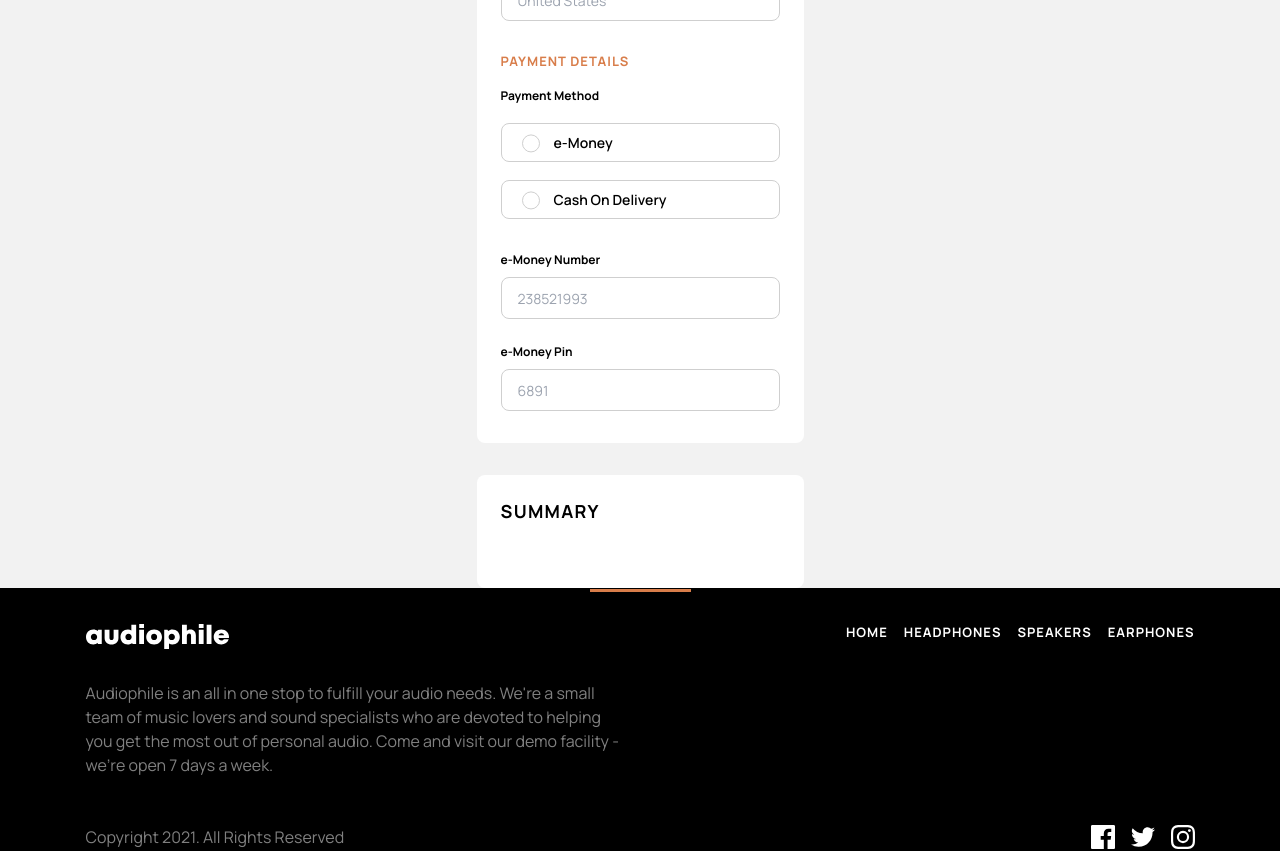
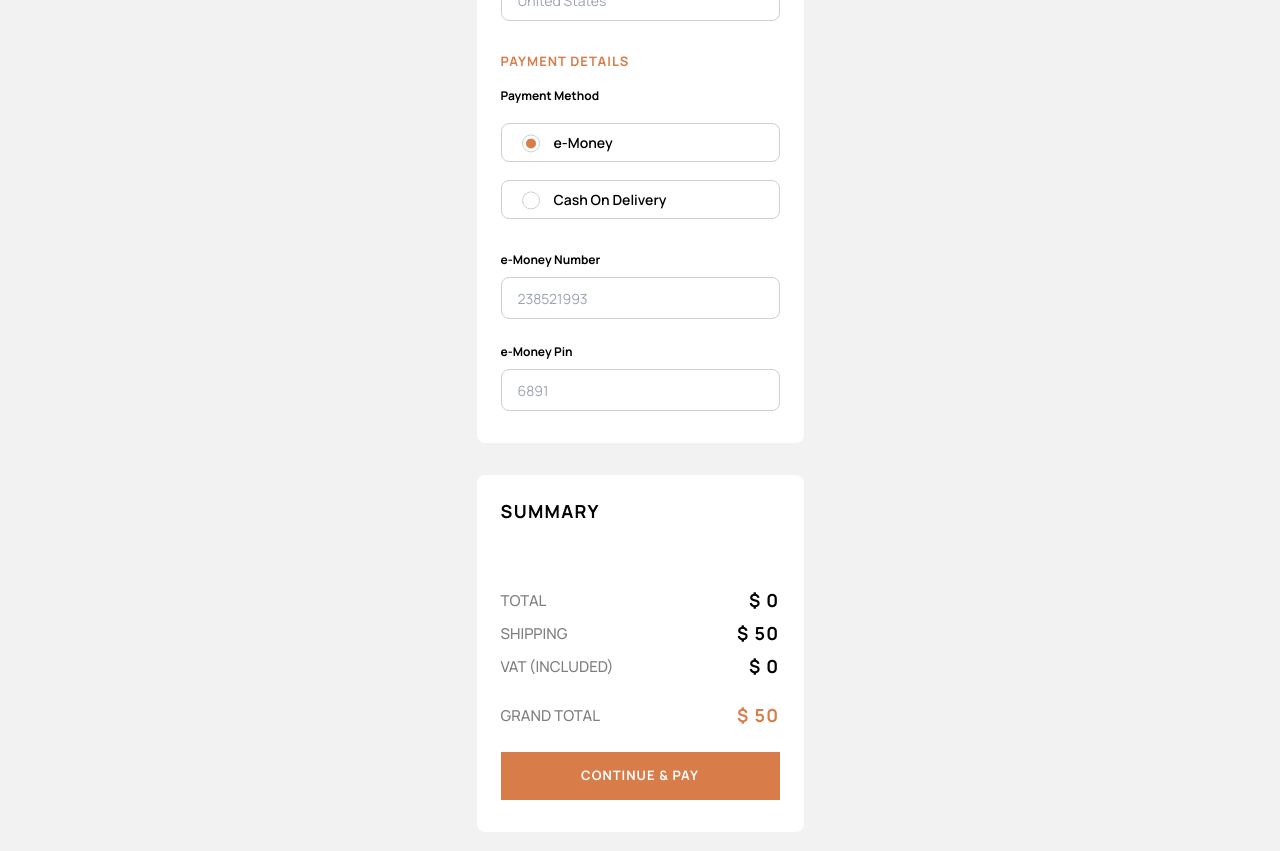
Before and after one commit to seangray-dev/Audiophile, a React (Vite) app: page /checkout in a window 1280 px wide. Shown: the part 1020-1871 px from the top of the page. Built offline with nearby package versions, Linux system fonts and the light colour scheme.

Commit message:
add OrderConfirmation Modal...in prog

```diff
--- a/src/components/pages/Checkout.jsx
+++ b/src/components/pages/Checkout.jsx
@@ -1,14 +1,22 @@
-import React from 'react';
+import React, { useState, useEffect } from 'react';
 import { useNavigate, useLocation } from 'react-router-dom';
+import { Link } from 'react-router-dom';
 import { useForm } from 'react-hook-form';
+import OrderConfirmationModal from '../shared/cart/OrderConfirmationModal';
 import { yupResolver } from '@hookform/resolvers/yup';
 import * as yup from 'yup';
+import { motion } from 'framer-motion';
 
 const Checkout = () => {
   const navigate = useNavigate();
-  const location = useLocation();
-  const cartItems = location.state?.cartItems || [];
-  console.log('cartItems', cartItems);
+  const [cartItems, setCartItems] = useState([]);
+  const [showOrderConfirmationModal, setShowOrderConfirmationModal] =
+    useState(false);
+
+  useEffect(() => {
+    const storedCartItems = JSON.parse(localStorage.getItem('cartItems')) || [];
+    setCartItems(storedCartItems);
+  }, []);
 
   const schema = yup.object().shape({
     name: yup.string().required(),
@@ -38,16 +46,31 @@ const Checkout = () => {
     register,
     handleSubmit,
     formState: { errors },
-  } = useForm({
-    resolver: yupResolver(schema),
-  });
+  } = useForm();
+  const [paymentMethod, setPaymentMethod] = useState('eMoney');
+
+  const handlePaymentMethodChange = (e) => {
+    setPaymentMethod(e.target.value);
+  };
+
+  // Calculate the total price of all items in the cart
+  const totalPrice = cartItems.reduce(
+    (accumulator, current) => accumulator + current.price * current.quantity,
+    0
+  );
+
+  // Calculate VAT as 20% of the product total, excluding shipping
+  const VAT = Math.floor((totalPrice / 100) * 20);
+
+  // Calculate the grand total by adding the total, VAT, and shipping
+  const grandTotal = totalPrice + 50;
 
   const onSubmit = (data) => {
-    console.log(data);
+    setShowOrderConfirmationModal(true);
   };
 
   return (
-    <div className='bg-paleGray '>
+    <div className='bg-paleGray pb-24'>
       <div className='container mx-auto pt-4 md:pt-8 mb-6 lg:pt-20 lg:mb-14 md:max-w-[689px] lg:max-w-[1110px] opacity-50'>
         <a
           className=' cursor-pointer text-body hover:underline'
@@ -145,6 +168,8 @@ const Checkout = () => {
                 id='eMoney'
                 value='eMoney'
                 {...register('paymentMethod')}
+                checked={paymentMethod === 'eMoney'}
+                onChange={handlePaymentMethodChange}
               />
               <label
                 htmlFor='eMoney'
@@ -159,6 +184,8 @@ const Checkout = () => {
                 id='cashOnDelivery'
                 value='cashOnDelivery'
                 {...register('paymentMethod')}
+                checked={paymentMethod === 'cashOnDelivery'}
+                onChange={handlePaymentMethodChange}
               />
               <label
                 htmlFor='cashOnDelivery'
@@ -168,34 +195,109 @@ const Checkout = () => {
             </div>
           </div>
           {errors.paymentMethod && <p>{errors.paymentMethod.message}</p>}
-          <div className='mt-8 flex flex-col gap-6'>
+          {paymentMethod === 'eMoney' && (
+            <motion.div
+              className='mt-8 flex flex-col gap-6'
+              initial={{ opacity: 0, y: -20 }}
+              animate={{ opacity: 1, y: 0 }}
+              exit={{ opacity: 0, y: -20 }}
+              transition={{ duration: 0.5 }}>
               <div className='flex flex-col gap-2'>
                 <label className='text-[12px] font-bold'>e-Money Number</label>
                 <input
                   className='border border-silver rounded-lg focus:outline-none focus:border-brightOrange pl-4 py-2 placeholder:text-[14px]'
                   placeholder='238521993'
-                {...register('phone')}
+                  {...register('eMoneyNumber', { required: true })}
                 />
-              {errors.phone && <p>{errors.phone.message}</p>}
+                {errors.eMoneyNumber && <p>This field is required</p>}
               </div>
               <div className='flex flex-col gap-2'>
                 <label className='text-[12px] font-bold'>e-Money Pin</label>
                 <input
                   className='border border-silver rounded-lg focus:outline-none focus:border-brightOrange pl-4 py-2 placeholder:text-[14px]'
                   placeholder='6891'
-                {...register('phone')}
+                  {...register('eMoneyPin', { required: true })}
                 />
-              {errors.phone && <p>{errors.phone.message}</p>}
+                {errors.eMoneyPin && <p>This field is required</p>}
               </div>
-          </div>
+            </motion.div>
+          )}
         </div>
         <div className='container mx-auto max-w-[327px] bg-white px-6 pt-6 pb-8 rounded-lg'>
           <h3 className='text-h6 uppercase mb-8'>Summary</h3>
           <div className='flex flex-col gap-6'>
-            <div></div>
+            <div>
+              <div className='cart-items flex flex-col gap-6 mb-8'>
+                {cartItems.map((item) => (
+                  <div
+                    className='cart-item flex justify-between gap-4 items-center'
+                    key={item.id}>
+                    <div className='flex items-center gap-4'>
+                      <div className='cart-item-image'>
+                        <img
+                          className='rounded-lg max-w-[64px]'
+                          src={item.image.cart}
+                          alt={item.name}
+                        />
+                      </div>
+                      <div className='cart-item-details'>
+                        <h3 className='cart-item-title text-mobileMenu mb-1'>
+                          {item.name
+                            .replace(/(headphones|speaker|earphones)/i, '')
+                            .replace(/(mark)/i, 'MK')
+                            .replace(/(wireless)/i, '')
+                            .trim()}
+                        </h3>
+                        <div className='cart-item-price text-mobileMenu opacity-50'>
+                          ${item.price}
+                        </div>
+                      </div>
+                    </div>
+                    <div className='opacity-50 font-extrabold'>
+                      x{item.quantity}
+                    </div>
+                  </div>
+                ))}
+              </div>
+              <div className='flex flex-col gap-2'>
+                <div className='flex justify-between items-center'>
+                  <p className='text-body opacity-50 uppercase'>Total</p>
+                  <span className='text-h6'>$ {totalPrice}</span>
+                </div>
+                <div className='flex justify-between items-center'>
+                  <p className='text-body opacity-50 uppercase'>Shipping</p>
+                  <span className='text-h6'>$ 50</span>
+                </div>
+
+                <div className='flex justify-between items-center'>
+                  <p className='text-body opacity-50 uppercase'>
+                    VAT (Included)
+                  </p>
+                  <span className='text-h6'>$ {VAT}</span>
+                </div>
+                <div className='flex justify-between items-center mt-4'>
+                  <p className='text-body opacity-50 uppercase'>Grand total</p>
+                  <span className='text-h6 text-brightOrange'>
+                    $ {grandTotal}
+                  </span>
+                </div>
+              </div>
+            </div>
+
+            <motion.button
+              className='bg-brightOrange hover:bg-brightOrangeHover transition-colors duration-300 uppercase text-subtitle text-pureWhite py-[15px]'
+              whileHover={{ scale: 1 }}
+              whileTap={{ scale: 0.9 }}
+              transition={{ duration: 0.3 }}
+              onClick={handleSubmit(onSubmit)}>
+              Continue & Pay
+            </motion.button>
           </div>
         </div>
       </form>
+      {showOrderConfirmationModal && (
+        <OrderConfirmationModal cartItems={cartItems}></OrderConfirmationModal>
+      )}
     </div>
   );
 };
--- /dev/null
+++ b/src/components/shared/cart/OrderConfirmationModal.jsx
@@ -0,0 +1,73 @@
+import React from 'react';
+import { Link } from 'react-router-dom';
+import { motion } from 'framer-motion';
+
+const OrderConfirmationModal = ({ cartItems }) => {
+  const totalAmount = cartItems.reduce(
+    (acc, item) => acc + item.price * item.quantity,
+    0
+  );
+
+  const firstCartItem = cartItems[0];
+
+  return (
+    <div className='bg-pureWhite max-w-[327px] mx-auto px-8 rounded-lg'>
+      <img
+        className='pt-8 mb-6'
+        src='/assets/checkout/icon-order-confirmation.svg'
+        alt='checkmark'
+      />
+      <h3 className='text-h5 uppercase mb-4'>Thank you for your order</h3>
+      <p className='text-body opacity-50 mb-6'>
+        You will receive an email confirmation shortly.
+      </p>
+      <div>
+        <div className='bg-paleSilver rounded-t p-6 rounded-b'>
+          <div className='flex justify-between items-center pb-3 border-b border-lightGray mb-3'>
+            <div className='flex gap-4 items-center'>
+              <img
+                className='w-[50px] h-[50px] object-fit'
+                src={firstCartItem.image.cart}
+                alt={firstCartItem.name}
+              />
+              <div className='flex flex-col'>
+                <p className='text-mobileMenu'>
+                  {firstCartItem.name
+                    .replace(/(headphones|speaker|earphones)/i, '')
+                    .replace(/(mark)/i, 'MK')
+                    .replace(/(wireless)/i, '')
+                    .trim()}
+                </p>
+                <p className='text-mobileMenu opacity-50'>
+                  $ {firstCartItem.price}
+                </p>
+              </div>
+            </div>
+            <p className='font-bold opacity-50'>x {firstCartItem.quantity}</p>
+          </div>
+          {cartItems.length > 1 && (
+            <div className='text-center'>
+              <p className='text-[12px] font-bold opacity-50'>
+                and {cartItems.length - 1} other item(s)
+              </p>
+            </div>
+          )}
+        </div>
+        <div className='bg-black px-6 py-4 rounded-b mb-6'>
+          <h5 className='opacity-50 text-white uppercase mb-2'>Grand Total</h5>
+          <p className='text-white text-h6'>$ {totalAmount}</p>
+        </div>
+      </div>
+      <motion.button
+        className='w-full bg-brightOrange hover:bg-brightOrangeHover transition-colors duration-300 uppercase text-subtitle text-pureWhite py-[15px] mb-8'
+        whileHover={{ scale: 1 }}
+        whileTap={{ scale: 0.9 }}
+        transition={{ duration: 0.3 }}>
+        <Link to='/'></Link>
+        Back To Home
+      </motion.button>
+    </div>
+  );
+};
+
+export default OrderConfirmationModal;
```
Lines whose indentation alone changed are shown as unchanged.
